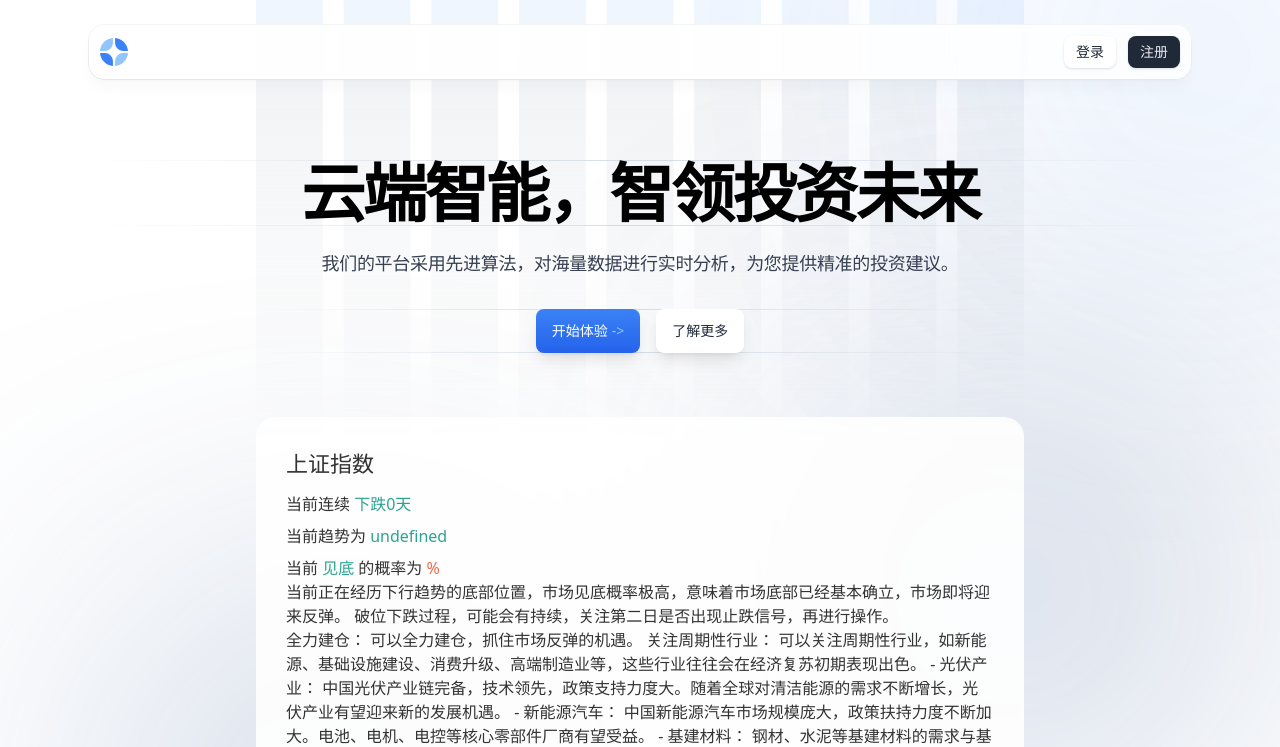
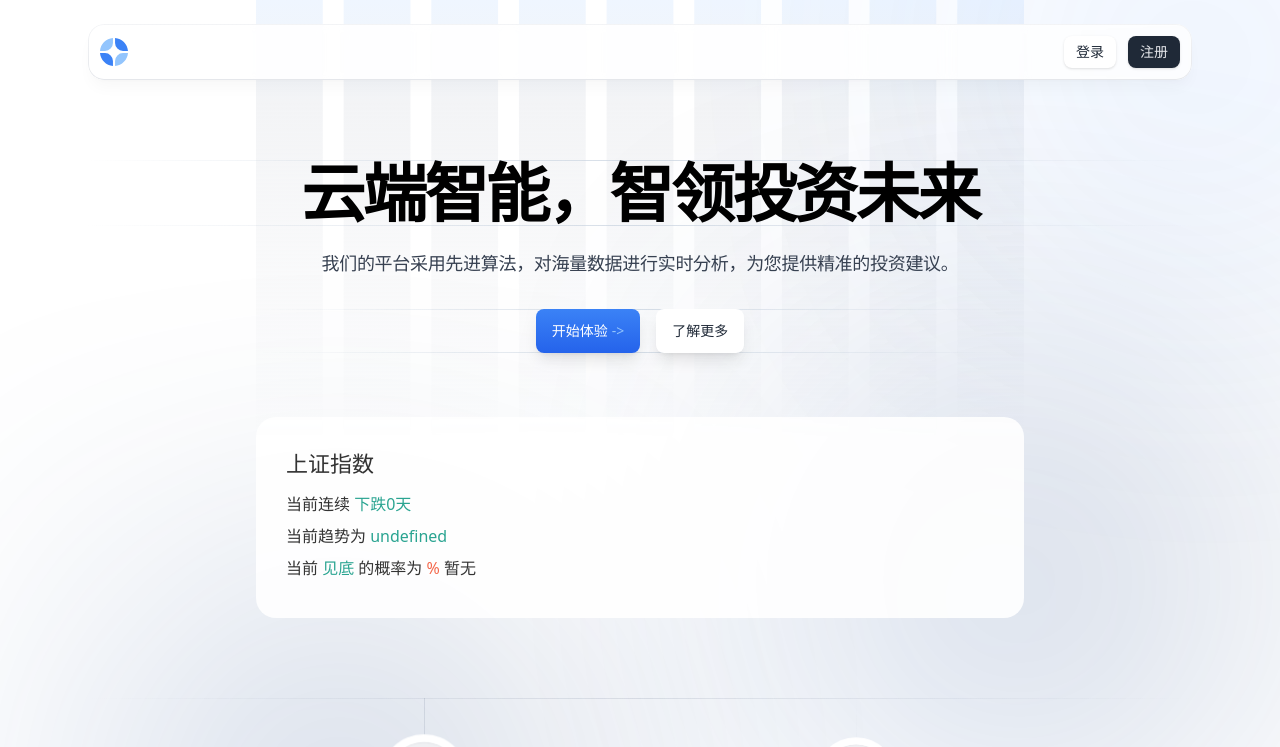
Before and after one commit to Neekky/stock_analyse_tool_front_end, a React (Vite) app: page / in a window 1280 px wide. Shown: the top 747 px of the page. Built offline with nearby package versions, Linux system fonts and the light colour scheme; no server answers.

Commit message:
Update hero-home.tsx

```diff
--- a/src/pages/homepage/components/hero-home.tsx
+++ b/src/pages/homepage/components/hero-home.tsx
@@ -162,10 +162,10 @@ export default function HeroHome() {
           个股选择： 投资者应仔细筛选个股，选择那些具有良好基本面和成长潜力的公司。
         </div>
       }
-
-
       return word;
     }
+
+    return '暂无'
   };
 
   return (
@@ -273,7 +273,7 @@ export default function HeroHome() {
                   {" "}
                   {indexData["反转数据"]?.percent}%{" "}
                 </span>
-                {renderTrendWord(100, -20)}
+                {renderTrendWord(indexData["反转数据"]?.percent, indexData["反转数据"]?.score)}
               </div>
               <div className="module-content">{indexData["最新涨跌幅"]}</div>
             </div>
```
